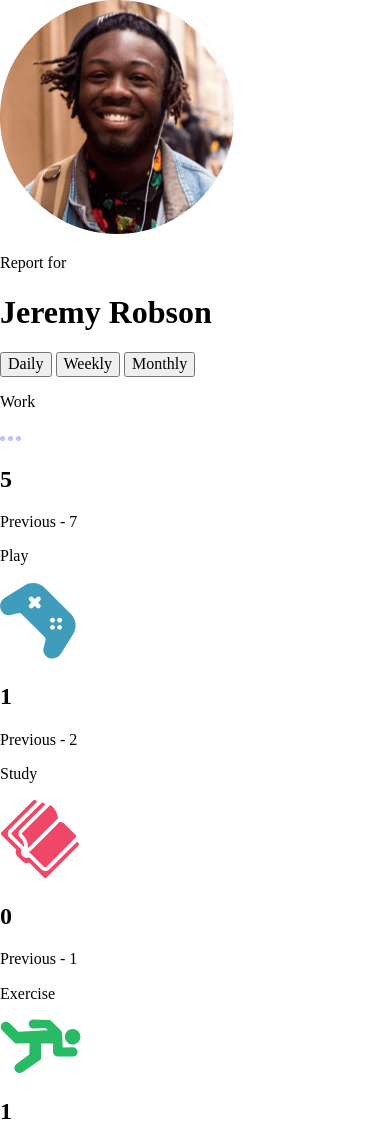
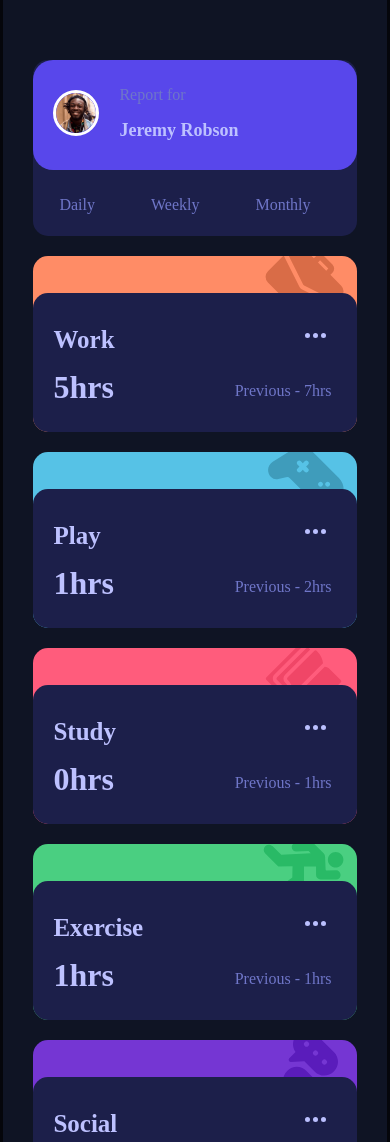
Before and after one commit to ZellKirov92/time-tracking-dashboard-main, a plain HTML site: page index.html in a window 390 px wide. Shown: the top 1142 px of the page. Drawn offline with Linux system fonts and the light colour scheme.

Commit message:
add style for mobile modif index.html for style modif function for add hours

```diff
--- a/css/style.css
+++ b/css/style.css
@@ -1,8 +1,166 @@
 .attribution {
     font-size: 11px;
     text-align: center;
+    margin: 0;
+    color: hsl(236, 100%, 87%);
 }
 
 .attribution a {
     color: hsl(228, 45%, 44%);
 }
+
+body {
+    display: flex;
+    flex-direction: column;
+    align-items: center;
+    justify-content: center;
+    background-color: hsl(228, 38%, 3%);
+}
+
+article {
+    display: flex;
+    flex-direction: column;
+    align-items: center;
+    justify-content: space-between;
+    max-width: 375px;
+    max-height: 1469px;
+    padding: 50px 30px;
+    margin: 0;
+    background-color: hsl(226, 43%, 10%);
+    color: hsl(236, 100%, 87%);
+}
+
+#profil {
+    display: grid;
+    grid-template-rows: 1fr 1fr;
+    background-color: hsl(235, 46%, 20%);
+}
+
+#profil_main {
+    display: grid;
+    grid-row: 1 / 1;
+    grid-template-columns: 0.25fr 1fr;
+    grid-template-rows: 1fr;
+    background-color: hsl(246, 80%, 60%);
+    border-radius: 20px;
+    height: 100px;
+    padding-top: 10px;
+}
+
+.img_profil {
+    grid-column: 1 / 1;
+    margin: 20px;
+    width: 40px;
+    height: auto;
+    border: 3px solid white;
+    border-radius: 50px;
+}
+
+.report {
+    grid-column: 2 / 2;
+    display: block;
+    color: hsl(235, 45%, 61%);
+}
+
+.header_name {
+    grid-column: 2 / 2;
+    display: block;
+    font-size: 18px;
+}
+
+#button {
+    grid-column: 1 / 2;
+    grid-row: 2 / 2;
+}
+
+.button {
+    margin: 25px 20px 10px 20px;
+    background-color: hsl(235, 46%, 20%);
+    color: hsl(235, 45%, 61%);
+    border: none;
+}
+
+.button:hover {
+    color: hsl(236, 100%, 87%);
+}
+
+header, section {
+    margin: 10px;
+    width: 100%;
+    height: 176px;
+    border-radius: 15px;
+}
+
+.content {
+    height: 79%;
+    display: grid;
+    grid-template-columns: 1fr 1fr;
+    grid-template-rows: 1fr 1fr;
+    margin-top: 37px;
+    border-radius: 15px;
+    background-color: hsl(235, 46%, 20%);
+    align-items: center;
+}
+
+.title_Activity {
+    grid-column: 1 / 1;
+    grid-row: 1 / 1;
+    margin: 30px 0 0 20px;
+    font-size: 25px;
+    font-weight: 600;
+}
+
+.img_content {
+    grid-column: 2 / 2;
+    grid-row: 1 / 1;
+    margin: 20px 0 0 110px;
+}
+
+.current {
+    grid-column: 1 / 1;
+    grid-row: 2 /2;
+    margin-left: 20px;
+    font-size: 32px;
+    font-weight: 600;
+    margin-top: 10px;
+}
+
+.previous {
+    grid-column: 2 / 2;
+    grid-row: 2 / 2;
+    text-align: right;
+    margin-right: 25px;
+    color: hsl(235, 45%, 61%);
+    margin-bottom: 8px;
+}
+
+#work {
+    background: hsl(15, 100%, 70%) url("../images/icon-work.svg") no-repeat;
+    background-position: 95% -11px;
+
+}
+
+#play {
+    background: hsl(195, 74%, 62%) url("../images/icon-play.svg") no-repeat;
+    background-position: 95% -6px;
+}
+
+#study {
+    background: hsl(348, 100%, 68%) url("../images/icon-study.svg") no-repeat;
+    background-position: 95% -4px;
+}
+
+#exercise {
+    background: hsl(145, 58%, 55%) url("../images/icon-exercise.svg") no-repeat;
+    background-position: 95% -2px;
+}
+
+#social {
+    background: hsl(264, 64%, 52%) url("../images/icon-social.svg") no-repeat;
+    background-position: 95% -15px;
+}
+
+#selfcare {
+    background: hsl(43, 84%, 65%) url("../images/icon-self-care.svg") no-repeat;
+    background-position: 95% -10px;
+}
--- a/index.html
+++ b/index.html
@@ -14,70 +14,62 @@
   <article>
     <header id="profil">
       <div id="profil_main">
-          <img class="img_profil" src="./images/image-jeremy.png" alt="Photo De Jeremy">
-          <p>Report for</p>
-          <h1>Jeremy Robson</h1>
+        <img class="img_profil" src="./images/image-jeremy.png" alt="Photo De Jeremy">
+        <div class="content_information">
+          <p class="report">Report for</p>
+          <h1 class="header_name">Jeremy Robson</h1>
+        </div>
       </div>
-        <button id="button_daily" type="button">Daily</button>
-        <button id="button_weekly" type="button">Weekly</button>
-        <button id="button_monthly" type="button">Monthly</button>
+      <div id="button">
+        <button id="button_daily" class="button" type="button">Daily</button>
+        <button id="button_weekly" class="button" type="button">Weekly</button>
+        <button id="button_monthly" class="button" type="button">Monthly</button>
+      </div>
     </header>
     <section id="work">
-      <div class="title">
+      <div class="content">
         <p class="title_Activity"></p>
-        <img src="./images/icon-ellipsis.svg" alt="...">
-      </div>
-        <div class="work">
+        <img class="img_content" src="./images/icon-ellipsis.svg" alt="...">
         <h2 class="current"></h2>
         <span class="previous"></span>
-        </div>
+      </div>
     </section>
     <section id="play">
-      <div>
+      <div class="content">
         <p class="title_Activity"></p>
-        <img src="./images/icon-play.svg" alt="...">
-      </div>
-      <div class="play">
+        <img class="img_content" src="./images/icon-ellipsis.svg" alt="...">
         <h2 class="current"></h2>
         <span class="previous"></span>
       </div>
     </section>
     <section id="study">
-      <div>
+      <div class="content">
         <p class="title_Activity"></p>
-        <img src="./images/icon-study.svg" alt="...">
-      </div>
-      <div class="study">
+        <img class="img_content" src="./images/icon-ellipsis.svg" alt="...">
         <h2 class="current"></h2>
         <span class="previous"></span>
       </div>
     </section>
     <section id="exercise">
-      <div>
+      <div class="content">
         <p class="title_Activity"></p>
-        <img src="./images/icon-exercise.svg" alt="..." >
-      </div>
-      <div class="exercise">
+        <img class="img_content" src="./images/icon-ellipsis.svg" alt="..." >
         <h2 class="current"></h2>
         <span class="previous"></span>
       </div>
     </section>
     <section id="social">
-      <div>
+      <div class="content">
         <p class="title_Activity"></p>
-        <img src="./images/icon-social.svg" alt="...">
-      </div>
-      <div class="social">
+        <img class="img_content" src="./images/icon-ellipsis.svg" alt="...">
         <h2 class="current"></h2>
         <span class="previous"></span>
       </div>
     </section>
     <section id="selfcare">
-      <div>
+      <div class="content">
         <p class="title_Activity"></p>
-        <img src="./images/icon-self-care.svg" alt="...">
-      </div>
-      <div class="selfcare">
+        <img class="img_content" src="./images/icon-ellipsis.svg" alt="...">
         <h2 class="current"></h2>
         <span class="previous"></span>
       </div>
--- a/js/function.js
+++ b/js/function.js
@@ -13,7 +13,7 @@ export function updateData (currentData, previousData) {
     const currentElements = document.getElementsByClassName('current');
     const previousElements = document.getElementsByClassName('previous');
     for (let i = 0; i < activities.length; i++) {
-        currentElements[i].textContent = activities[i][currentData];
-        previousElements[i].textContent = "Previous - " + activities[i][previousData];
+        currentElements[i].textContent = activities[i][currentData] + "hrs";
+        previousElements[i].textContent = "Previous - " + activities[i][previousData] + "hrs";
     }
 }
```
